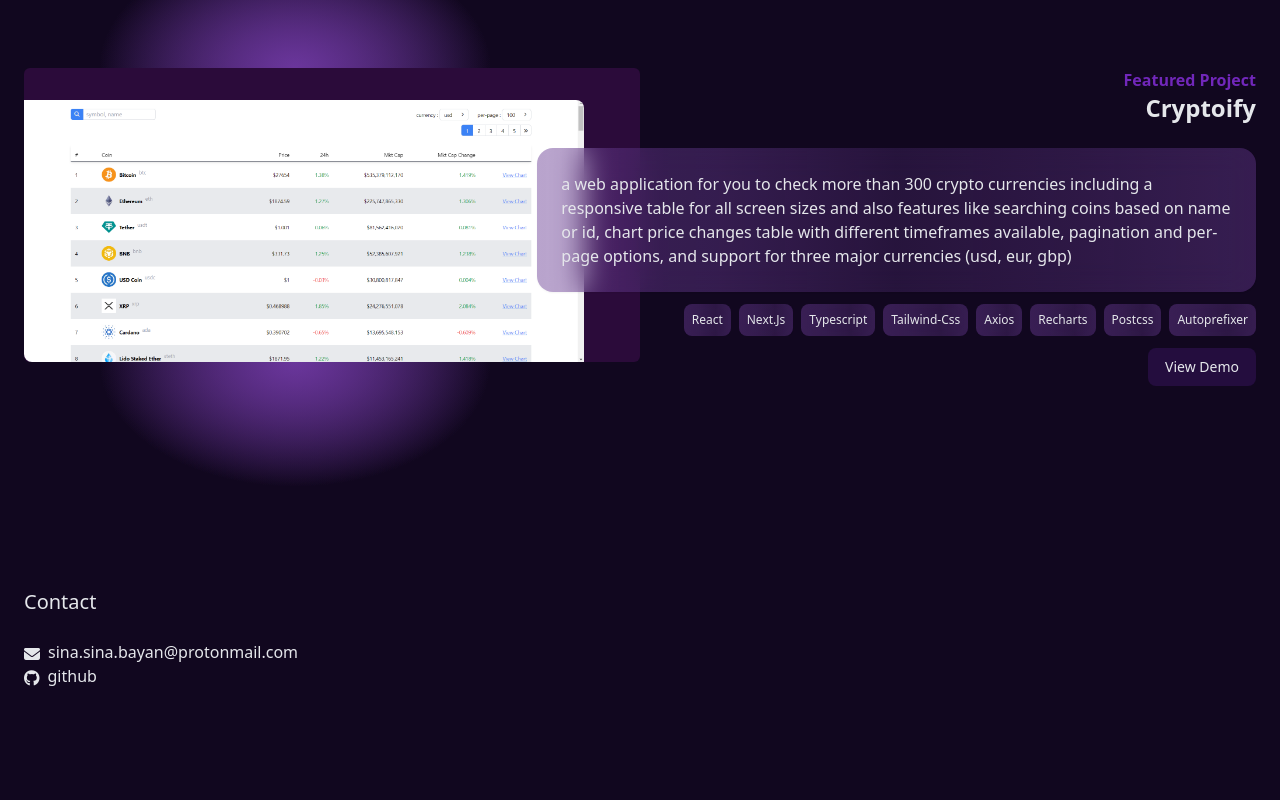
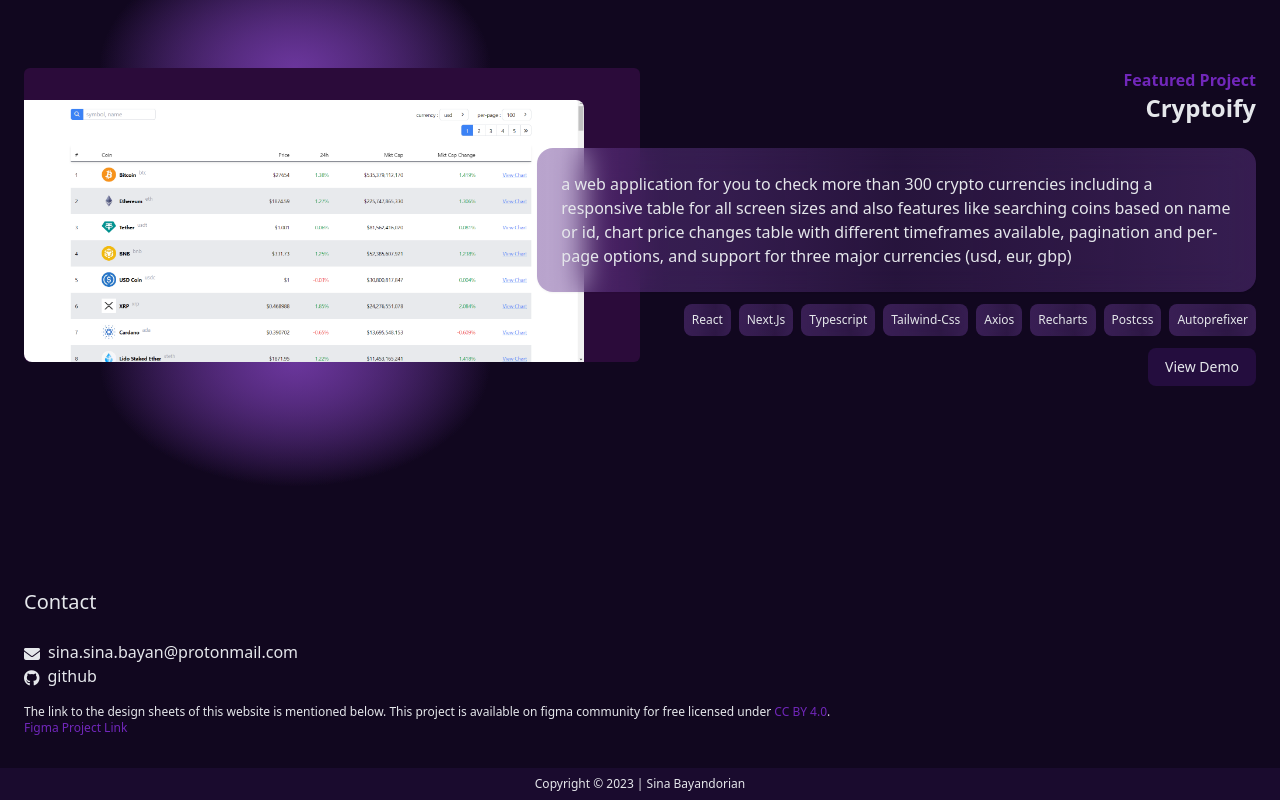
Before and after one commit to sina-byn/portfolio, a React (Vite) app: page / in a window 1280 px wide. Shown: the part 3488-4288 px from the top of the page. Before the commit the page ends 4256 px from the top, so only its background shows below. Built offline with nearby package versions, Linux system fonts and the light colour scheme.

Commit message:
footer layout fixed and design attribute added

```diff
--- a/src/App.tsx
+++ b/src/App.tsx
@@ -16,8 +16,8 @@
         <AboutMe />
         <TechStack />
         <Projects />
-        <Footer />
       </Container>
+      <Footer />
     </main>
   );
 };
--- a/src/components/Footer.tsx
+++ b/src/components/Footer.tsx
@@ -1,8 +1,11 @@
+// * components
+import Container from './Container';
+
 const Footer = () => {
   return (
-    <footer id='contact' className='footer pb-20 mt-16'>
+    <footer id='contact' className='footer mt-16'>
+      <Container className='px-6'>
         <h5 className='text-xl mb-6'>Contact</h5>
-      <p></p>
         <div className='info-field flex items-center gap-x-2'>
           <i className='fa-solid fa-envelope mt-1' />
           <a href='mailto:sina.sina.bayan@protonmail.com'>
@@ -19,6 +22,31 @@
             github
           </a>
         </div>
+        <p className='design-attribute text-xs mt-4'>
+          The link to the design sheets of this website is mentioned below. This
+          project is available on figma community for free licensed under&nbsp;
+          <a
+            target='_blank'
+            rel='noreferrer noopener'
+            href='https://creativecommons.org/licenses/by/4.0/'
+            className='license-link text-primary-light font-medium'
+          >
+            CC BY 4.0
+          </a>
+          .
+          <a
+            target='_blank'
+            rel='noreferrer noopener'
+            href='https://www.figma.com/community/file/1182197835889504018/Portfolio-Design'
+            className='design-link block text-primary-light font-medium'
+          >
+            Figma Project Link
+          </a>
+        </p>
+      </Container>
+      <div className='copyright bg-primary text-xs text-center mt-8 py-2'>
+        Copyright &copy; 2023 | Sina Bayandorian
+      </div>
     </footer>
   );
 };
```
Lines whose indentation alone changed are shown as unchanged.
